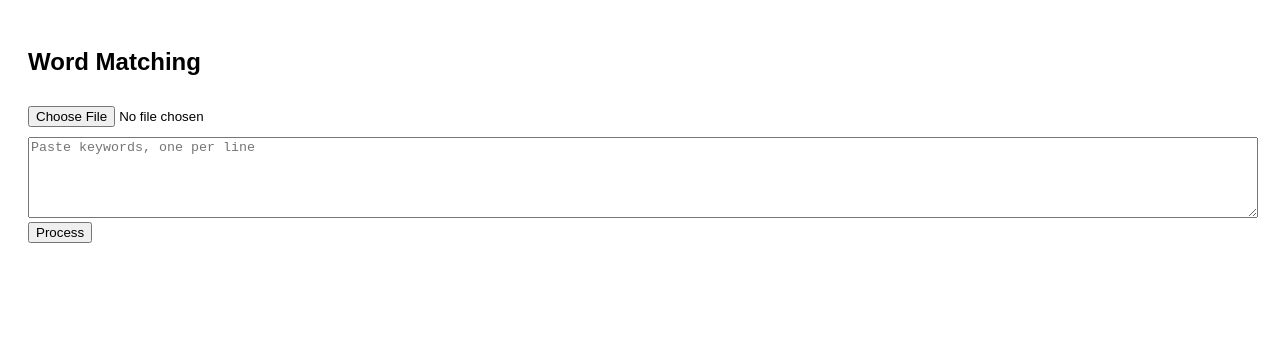
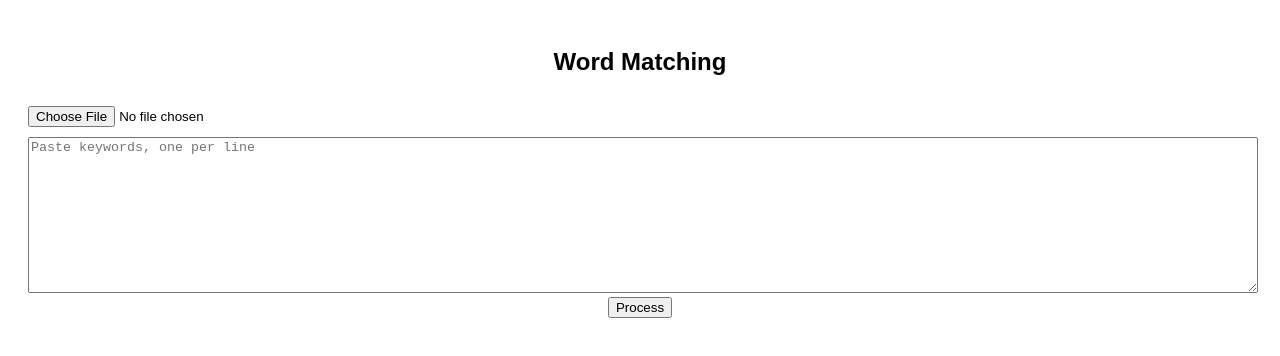
Before and after one commit to AMG22075/word-matching, a plain HTML site: page index.html in a window 1280 px wide. Drawn offline with Linux system fonts and the light colour scheme.

Commit message:
Update index.html

```diff
--- a/index.html
+++ b/index.html
@@ -5,8 +5,9 @@
   <meta name="viewport" content="width=device-width, initial-scale=1.0" />
   <title>Word Matching</title>
   <style>
-    body { font-family: sans-serif; padding: 20px; }
-    textarea, input[type="file"] { width: 100%; margin-top: 10px; }
+    body { font-family: sans-serif; padding: 20px; text-align:center }
+    textarea { width: 100%; margin-top: 10px; height:150px; }
+    input[type="file"] { width: 100%; margin-top: 10px; }
   </style>
 </head>
 <body>
```
